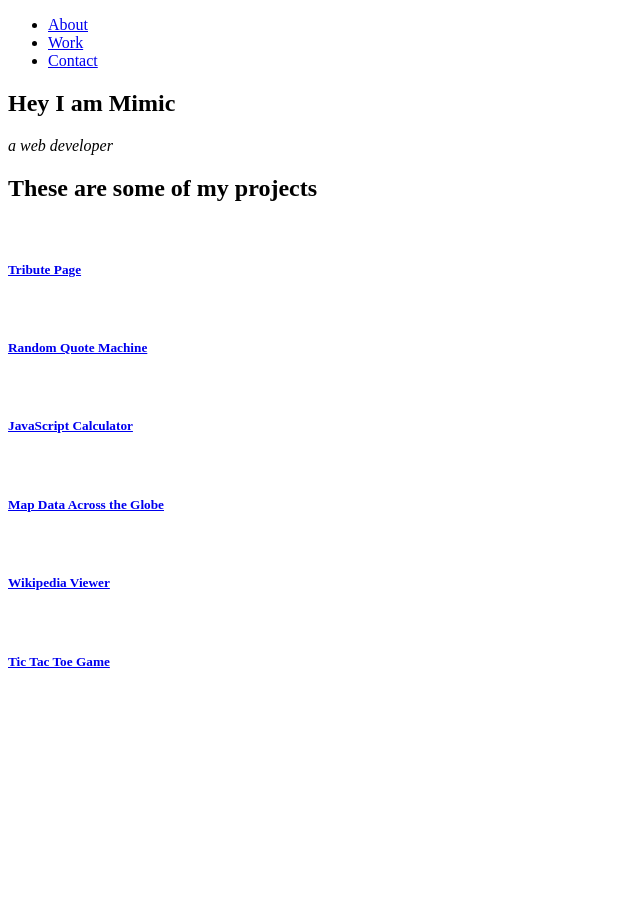
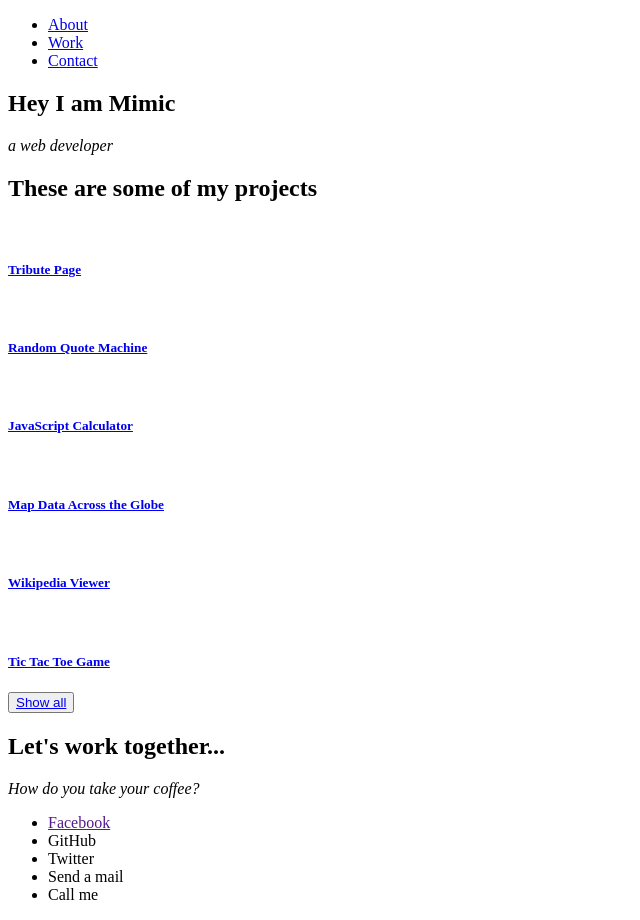
Before and after one commit to luyvannda/personal-portfolio-webpage, a plain HTML site: page index.html in a window 1280 px wide. Shown: the whole page, without its empty margins (0-640 px from the left). Before the commit the page ends 800 px from the top, so only its background shows below. Drawn offline with Linux system fonts and the light colour scheme.

Commit message:
Add contact session

```diff
--- a/index.html
+++ b/index.html
@@ -74,8 +74,22 @@
       </a>
     </div>
 
+    <button>
+      <a href="https://codepen.io/FreeCodeCamp/" target="_blank">Show all</a>
+    </button>
   </section>
 
+  <section id="contact">
+    <h2>Let's work together...</h2>
+    <i>How do you take your coffee?</i>
+    <ul>
+      <li><a href="">Facebook</a></li>
+      <li><a>GitHub</a></li>
+      <li><a>Twitter</a></li>
+      <li><a>Send a mail</a></li>
+      <li><a>Call me</a></li>
+    </ul>
+  </section>
 </body>
 
 </html>
```
